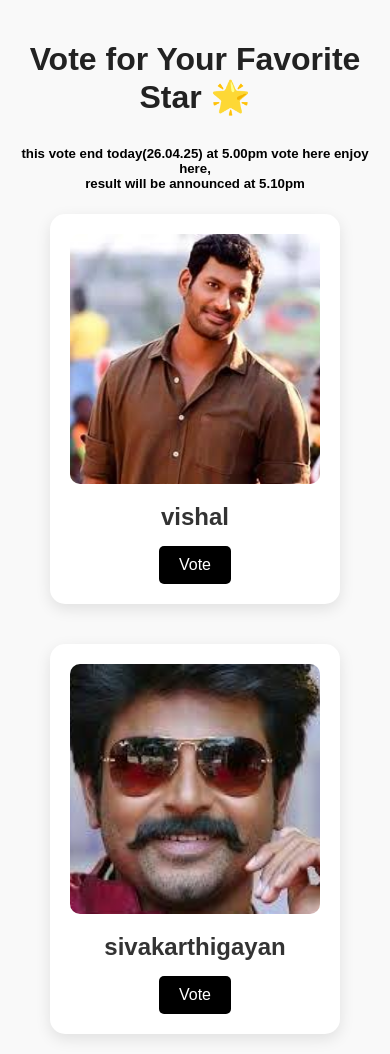
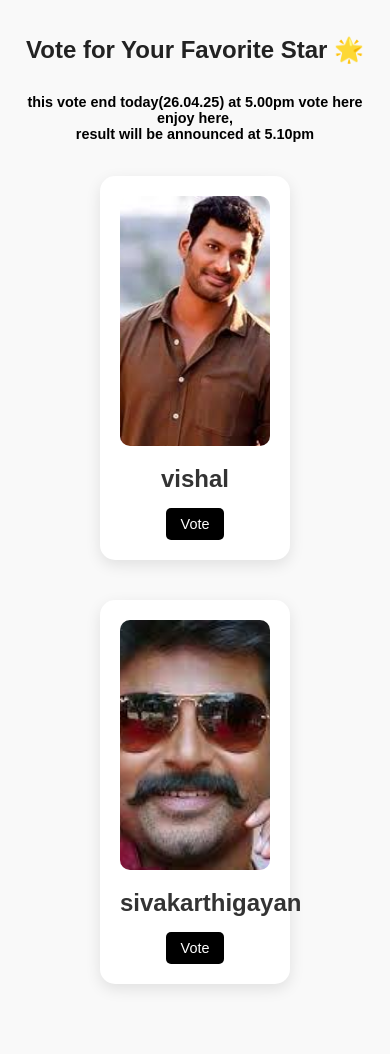
Before and after one commit to saitheking123/actors_voting, a Flask app: page / in a window 390 px wide. After the commit the page ends 989 px from the top, so only its background shows below. Run offline with Flask 3, Linux system fonts and the light colour scheme.

Commit message:
Update style.css
added mobile responsible

```diff
--- a/static/style.css
+++ b/static/style.css
@@ -56,3 +56,36 @@ button {
 button:hover {
     background: #444;
 }
+/* Mobile Responsiveness */
+@media (max-width: 768px) {
+    h1 {
+        font-size: 2rem;
+    }
+
+    .actor-container {
+        padding: 10px;
+    }
+
+    .actor-card {
+        width: 200px;
+    }
+}
+
+@media (max-width: 480px) {
+    h1 {
+        font-size: 1.5rem;
+    }
+
+    h5 {
+        font-size: 0.9rem;
+    }
+
+    .actor-card {
+        width: 150px;
+    }
+
+    button {
+        font-size: 0.9rem;
+        padding: 8px 15px;
+    }
+}
```
